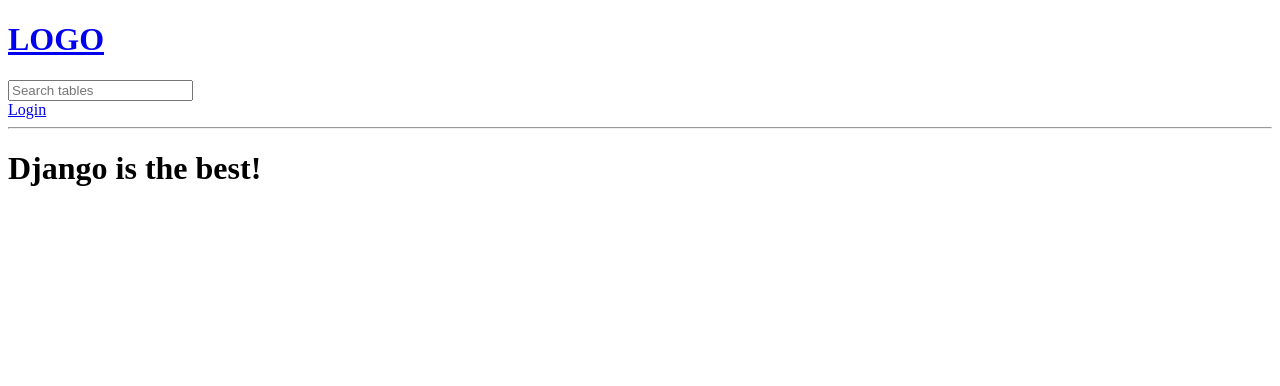
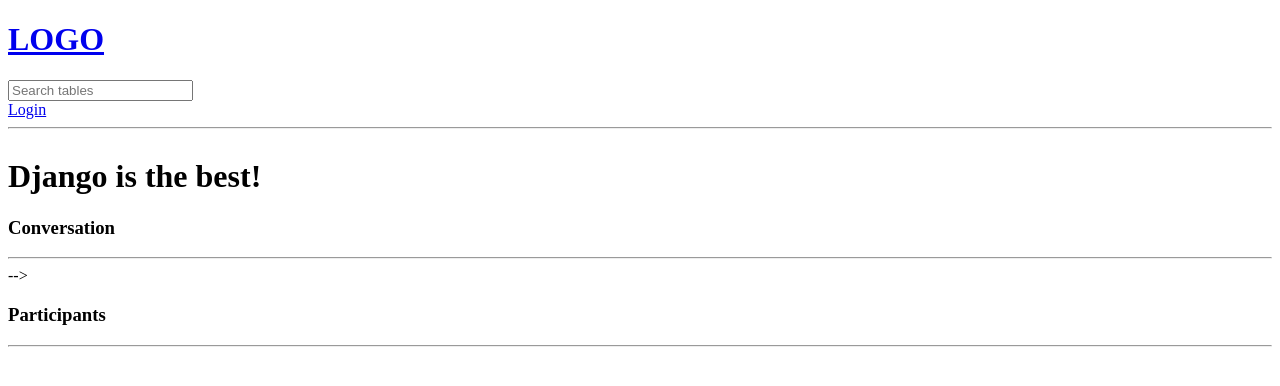
Before and after one commit to sound-round/tabletalks, a Django app: page /table/8/ in a window 1280 px wide. Shown: the top 386 px of the page. Run offline with Django 3.2, Linux system fonts and the light colour scheme; data comes from the database, SQL or seed files in the repository; both versions use the stored data as it was after the commit.

Commit message:
Add room-container

```diff
--- a/tabletalks/base/templates/base/table.html
+++ b/tabletalks/base/templates/base/table.html
@@ -2,6 +2,49 @@
 
 {% block content %}
 
-<h1>{{ table.name }}</h1>
+<style>
+    .room-container {
+        display: grid;
+    }
+</style>
+
+<div class="room-container">
+    <div>
+        <h1>{{ table.name }}</h1>
+
+        <p>{{ table.description }}</p>
+
+        <div class="comment-wrapper">
+            <h3>Conversation</h3>
+            <hr>
+            {% for message in table_messages %}
+            <div>
+                <small>@{{ message.user }}  {{ message.created | timesince }} ago</small>
+                <p>{{ message.body }}</p>
+                <hr>
+            </div>
+            {% endfor %}
+        </div>
+
+        {% if request.user.is_authenticated %}
+        <div class="comment-form">
+            <form method="POST" action="">
+                {% csrf_token %}
+                <input type="text" name="body" placeholder="Write your message here...">
+        <!--        add submit button-->
+            </form>
+        </div>
+        <!--{% else %}-->
+        <!--<div>-->
+        <!--    <h4>You need to login to send messages</h4>-->
+        <!--</div>-->
+        {% endif %}
+    </div>
+
+    <div>
+        <h3>Participants</h3>
+        <hr>
+    </div>
+</div>
 
 {% endblock content %}
--- a/tabletalks/base/views.py
+++ b/tabletalks/base/views.py
@@ -6,8 +6,7 @@ from django.contrib.auth.models import User
 from django.contrib.auth.decorators import login_required
 from django.contrib.auth.forms import UserCreationForm
 from django.db.models import Q
-
-from tabletalks.base.models import Table, Topic
+from tabletalks.base.models import Table, Topic, Message
 from tabletalks.base.forms import TableForm
 
 
@@ -81,7 +80,17 @@ def home(request):
 
 def table(request, pk):
     table = Table.objects.get(id=pk)
-    context = {'table': table}
+    table_messages = table.message_set.all().order_by('created')
+
+    if request.method == 'POST':
+        message = Message.objects.create(
+            user = request.user,
+            table = table,
+            body = request.POST.get('body')
+        )
+        return redirect('table', pk=table.id)
+
+    context = {'table': table, 'table_messages': table_messages}
     return render(request, 'base/table.html', context)
 
 
```
Also changed, not shown: db.sqlite3.
